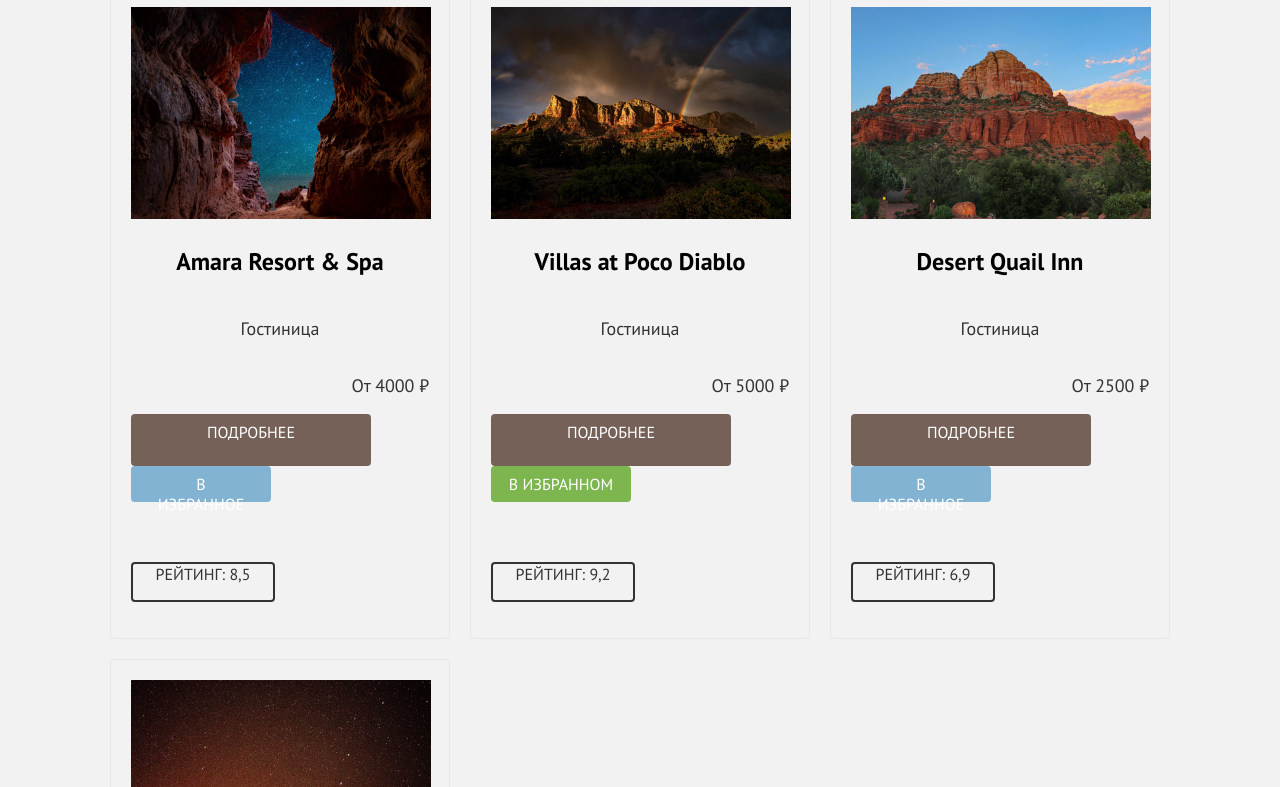
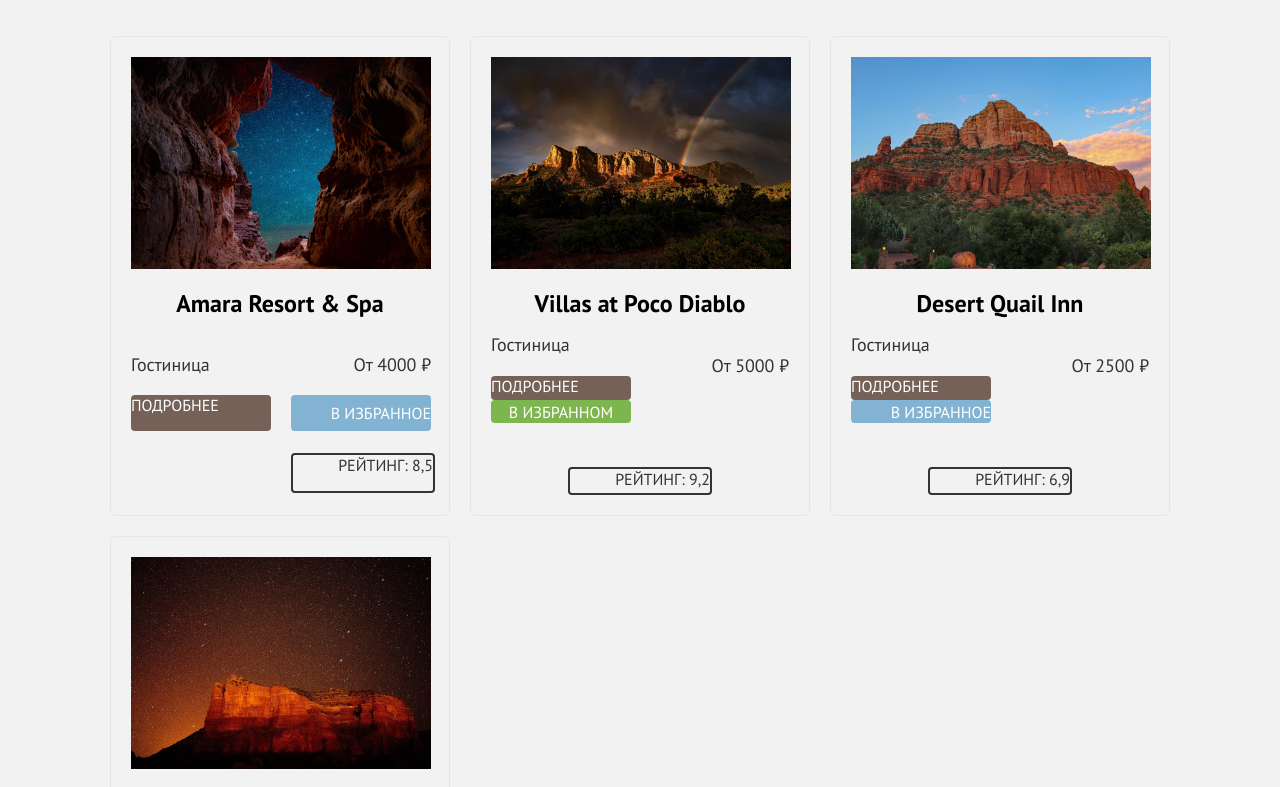
Before and after one commit to htmlacademy-htmlcss/2512753-sedona-40, a plain HTML site: page catalog.html in a window 1280 px wide. Shown: the part 579-1366 px from the top of the page. Drawn offline with Linux system fonts and the light colour scheme.

Commit message:
Добавляет стили в каталоге

```diff
--- a/catalog.html
+++ b/catalog.html
@@ -154,12 +154,14 @@
                 alt="Вид на звездное небо из ущелья горы">
               <h3 class="product-card-title">Amara Resort & Spa</h3>
             </a>
+			<div class="product-card-grid">
             <p class="product-card-type">Гостиница</p>
             <p class="product-card-price">От 4000 ₽</p>
             <a class="product-card-button" href="#">Подробнее</a>
             <button class="add-favorite-button" type="button">В избранное</button>
             <p class="product-card-stars product-card-stars-4"><span class="visually-hidden">4 звезды</span></p>
             <p class="product-card-rating">Рейтинг: <span>8,5</span></p>
+			</div>
           </li>
           <li class="product-card">
             <a class="product-card-link" href="#">
--- a/styles/styles.css
+++ b/styles/styles.css
@@ -543,6 +543,7 @@ a {
   background-repeat: no-repeat;
   color: #ffffff;
   background-size: cover;
+  margin-bottom: 50px;
 }
 
 .catalog-filter-list {
@@ -640,6 +641,7 @@ a {
   padding: 14px 12px;
   width: 48px;
   height: 48px;
+  margin-left: 8px;
 }
 
 .product-card-title {
@@ -915,6 +917,63 @@ a {
   flex-direction: column;
   justify-content: space-between;
   border: 1px solid #e6e6e6;
-  border-radius: 4px;
+  border-radius: 6px;
   padding: 20px;
+  height: 438px;
 }
+
+.product-card-image {
+  margin-bottom: 16px;
+}
+
+.product-card-title {
+	margin: 0;
+	margin-bottom: 16px;
+}
+
+.product-card-grid {
+
+  display: grid;
+  grid-template-columns: repeat(2, 140px);
+  gap: 20px;
+  padding: 0;
+  margin: 0;
+  list-style-type: none;
+
+}
+
+.product-card-type {
+	text-align: left;
+	margin: 0;
+}
+
+.product-card-price {
+	text-align: right;
+	margin: 0;
+}
+
+.product-card-button {
+	text-align: left;
+	margin: 0;
+	padding: 0;
+	width: 140px;
+	height: 36px;
+}
+
+.add-favorite-button {
+	text-align: right;
+	margin: 0;
+	padding: 0;
+	width: 140px;
+	height: 36px;
+}
+
+.product-card-rating {
+	align-self: center;
+	text-align: right;
+	margin: 0;
+	padding: 0;
+	width: 140px;
+	height: 36px;
+	background-color: #f2f2f2;
+}
```
